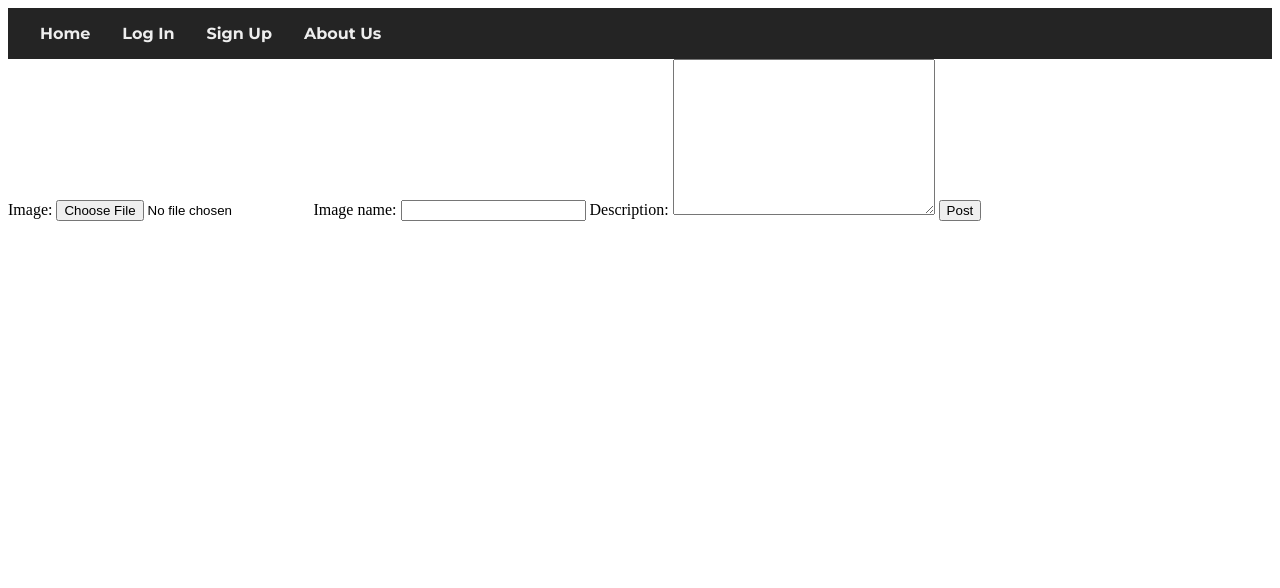
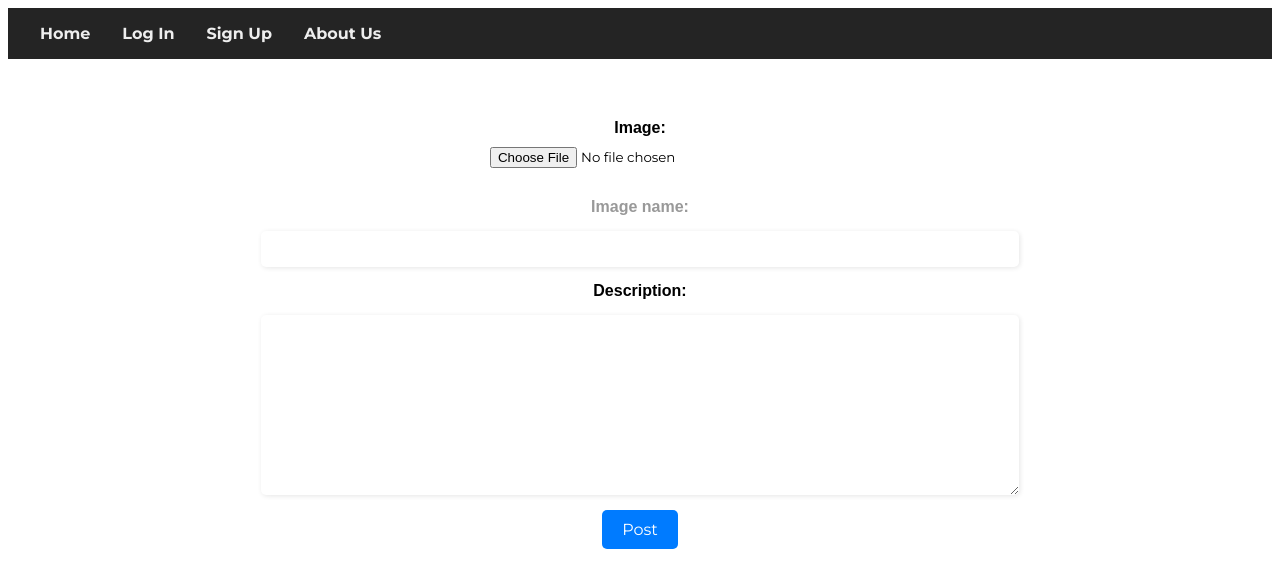
Before and after one commit to DavidPerez007/PicturesRepositoryProject, a Django app: page /post/ in a window 1280 px wide. Shown: the top 588 px of the page. Run offline with Django 4.2, Linux system fonts and the light colour scheme.

Commit message:
Adding styles to post page

```diff
--- /dev/null
+++ b/main/static/styles/post_styles.css
@@ -0,0 +1,66 @@
+@import url("https://fonts.googleapis.com/css2?family=Montserrat:wght@400;700&display=swap");
+
+form {
+    display: flex;
+    flex-direction: column;
+    align-items: center;
+    justify-content: center;
+    margin: 50px auto;
+    width: 60%;
+    font-family: Arial, sans-serif;
+  }
+
+  label {
+    margin: 10px 0;
+    font-weight: bold;
+  }
+
+  input[type="text"],
+  textarea {
+    padding: 10px;
+    border-radius: 5px;
+    border: none;
+    box-shadow: 1px 1px 5px rgba(0, 0, 0, 0.1);
+    width: 100%;
+    margin: 5px 0;
+    font-family: 'Montserrat', sans-serif;
+  }
+
+  input[type="file"] {
+    margin-bottom: 20px;
+    font-family: 'Montserrat', sans-serif;
+  }
+
+  button {
+    background-color: #007bff;
+    border: none;
+    color: white;
+    padding: 10px 20px;
+    font-family: 'Montserrat', sans-serif;
+    text-align: center;
+    text-decoration: none;
+    display: inline-block;
+    font-size: 16px;
+    margin: 10px 0;
+    border-radius: 5px;
+    cursor: pointer;
+  }
+
+  button:hover {
+    background-color: #0062cc;
+    font-family: 'Montserrat', sans-serif;
+  }
+
+  input[type="file"]:invalid + label {
+    color: #999;
+  }
+
+  input[type="file"]:valid + label {
+    color: #4CAF50;
+  }
+
+  input:focus,
+  textarea:focus {
+    outline: none;
+    box-shadow: 1px 1px 5px rgba(76, 175, 80, 0.5);
+  }
--- a/main/templates/postPage.html
+++ b/main/templates/postPage.html
@@ -1,10 +1,12 @@
 {% include 'header.html' %}
+{% load static %}
 <!DOCTYPE html>
 <html lang="en">
 <head>
     <meta charset="UTF-8">
     <meta http-equiv="X-UA-Compatible" content="IE=edge">
     <meta name="viewport" content="width=device-width, initial-scale=1.0">
+    <link rel="stylesheet" href="{% static 'styles/post_styles.css'%}">
     <title>Document</title>
 </head>
 <body>
```
